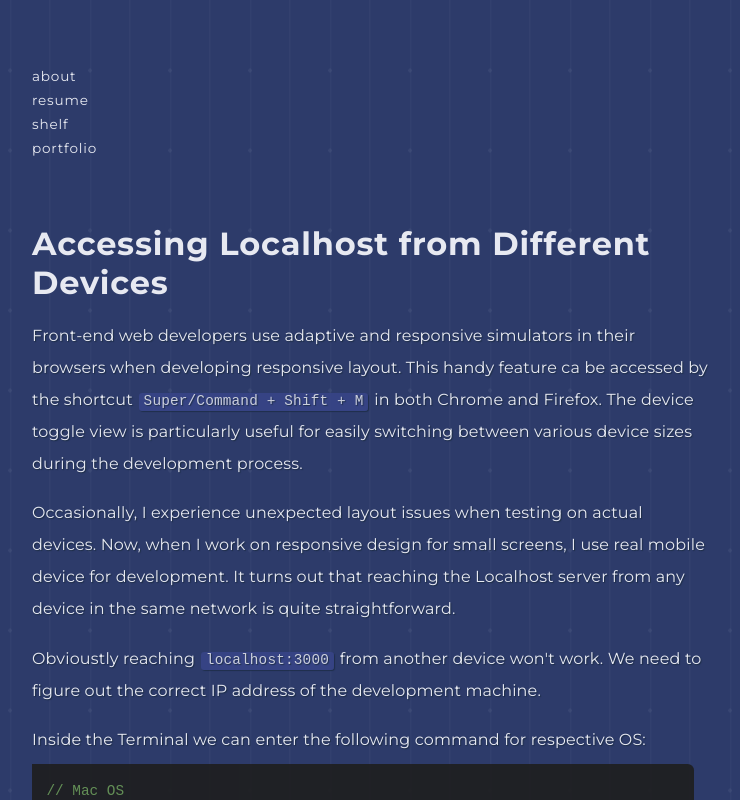
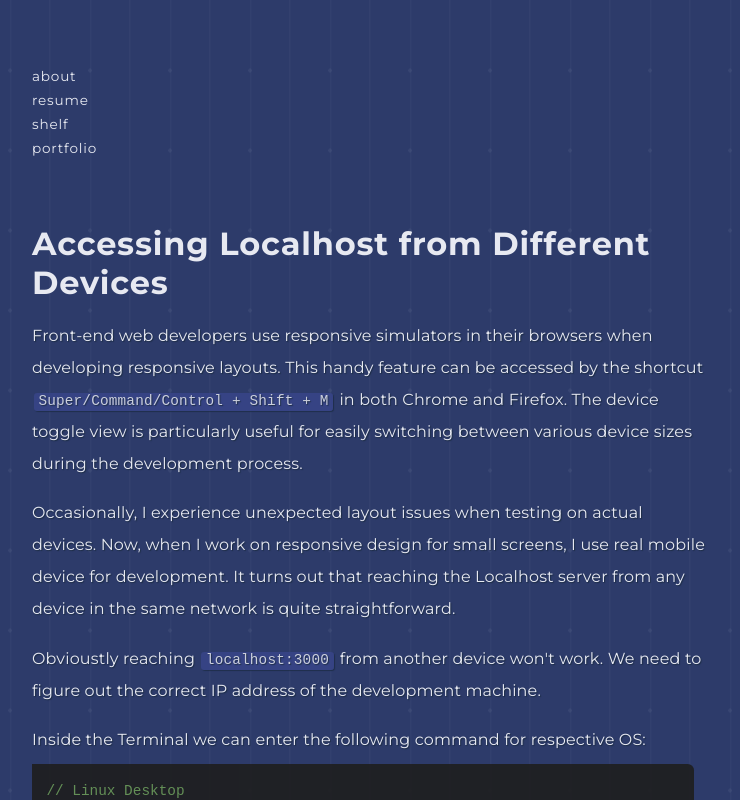
Before and after one commit to jasmingubeljic/jasmingubeljic.github.io, a Next.js app: page /shelf/accessing-localhost-from-different-devices in a window 1280 px wide. Shown: the top 800 px of the page, without its empty margins (270-1010 px from the left). Built offline with nearby package versions, Linux system fonts and the light colour scheme.

Commit message:
fix: article typo

```diff
--- a/src/components/Articles/Article3.js
+++ b/src/components/Articles/Article3.js
@@ -6,29 +6,18 @@ export default function Article3() {
     <>
       <h1>Accessing Localhost from Different Devices</h1>
       <p>
-        Front-end web developers use adaptive and responsive simulators in their
-        browsers when developing responsive layout. This handy feature ca be
-        accessed by the shortcut <code>Super/Command + Shift + M</code> in both
-        Chrome and Firefox. The device toggle view is particularly useful for
-        easily switching between various device sizes during the development
-        process.
+        Front-end web developers use responsive simulators in their browsers when developing responsive layouts. This handy feature can be accessed by the
+        shortcut <code>Super/Command/Control + Shift + M</code> in both Chrome and Firefox. The device toggle view is particularly useful for easily switching
+        between various device sizes during the development process.
       </p>
       <p>
-        Occasionally, I experience unexpected layout issues when testing on
-        actual devices. Now, when I work on responsive design for small screens,
-        I use real mobile device for development. It turns out that reaching the
-        Localhost server from any device in the same network is quite
-        straightforward.
+        Occasionally, I experience unexpected layout issues when testing on actual devices. Now, when I work on responsive design for small screens, I use real
+        mobile device for development. It turns out that reaching the Localhost server from any device in the same network is quite straightforward.
       </p>
       <p>
-        Obvioustly reaching <code>localhost:3000</code> from another device
-        won't work. We need to figure out the correct IP address of the
-        development machine.
+        Obvioustly reaching <code>localhost:3000</code> from another device won't work. We need to figure out the correct IP address of the development machine.
       </p>
-      <p>
-        Inside the Terminal we can enter the following command for respective
-        OS:
-      </p>
+      <p>Inside the Terminal we can enter the following command for respective OS:</p>
       <SyntaxHighlighter
         language="javascript"
         style={vscDarkPlus}
@@ -41,21 +30,18 @@ export default function Article3() {
           },
         }}
       >
-        {`// Mac OS
+        {`// Linux Desktop
+nmcli device show
+
+// Mac OS
 ifconfig
-
-// Linux Desktop
-nmcli device show
 
 // Windows
 ipconfig`}
       </SyntaxHighlighter>
       <p>
-        We get some data returned, and we are interested in IPv4 Address
-        (example: <code>192.168.X.X</code>). In our case server is running on
-        port 3000, we'll add <code>:3000</code> to ip address. We can now access
-        localhost development server by visiting: <code>192.168.X.X:3000</code>{" "}
-        from any other device.
+        We get some data returned, and we are interested in IPv4 Address (example: <code>192.168.X.X</code>). In our case server is running on port 3000, we'll
+        add <code>:3000</code> to ip address. We can now access localhost development server by visiting: <code>192.168.X.X:3000</code> from any other device.
       </p>
     </>
   );
```
